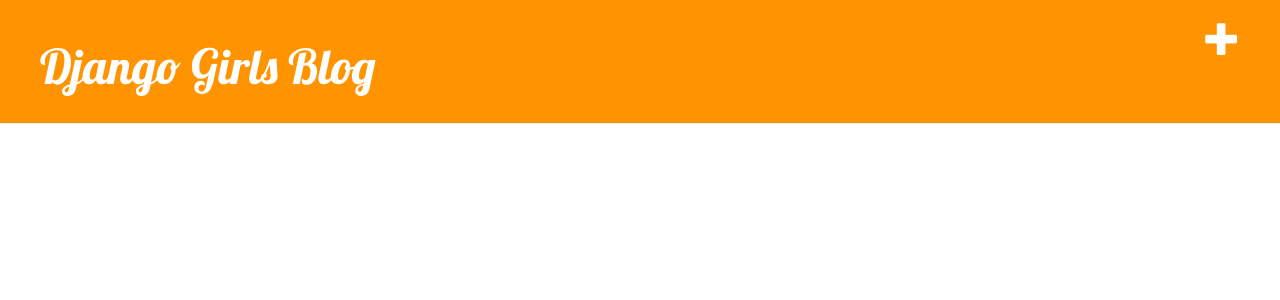
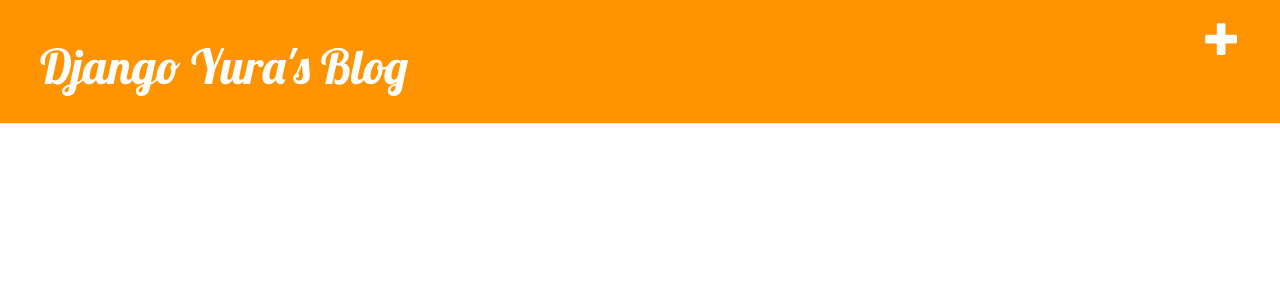
Before and after one commit to stetsiv87/tutrep, a Django app: page / in a window 1280 px wide. Shown: the top 300 px of the page. Run offline with Django 3.2, Linux system fonts and the light colour scheme; data that the repository does not hold is empty; some libraries are stand-ins or nearby versions.

Commit message:
add posts1

```diff
--- a/myblog/templates/myblog/base.html
+++ b/myblog/templates/myblog/base.html
@@ -10,7 +10,7 @@
     <body>
         <div class="page-header">
             <a href="{% url 'post_new' %}" class="top-menu"><span class="glyphicon glyphicon-plus"></span></a>
-            <h1><a href="/">Django Girls Blog</a></h1>
+            <h1><a href="/">Django Yura's Blog</a></h1>
         </div>
     <div class="content container">
         <div class="row">
```
